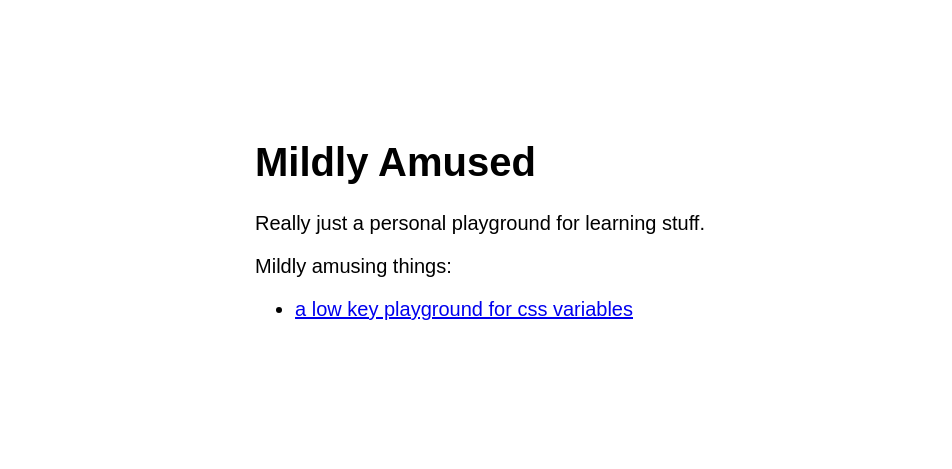
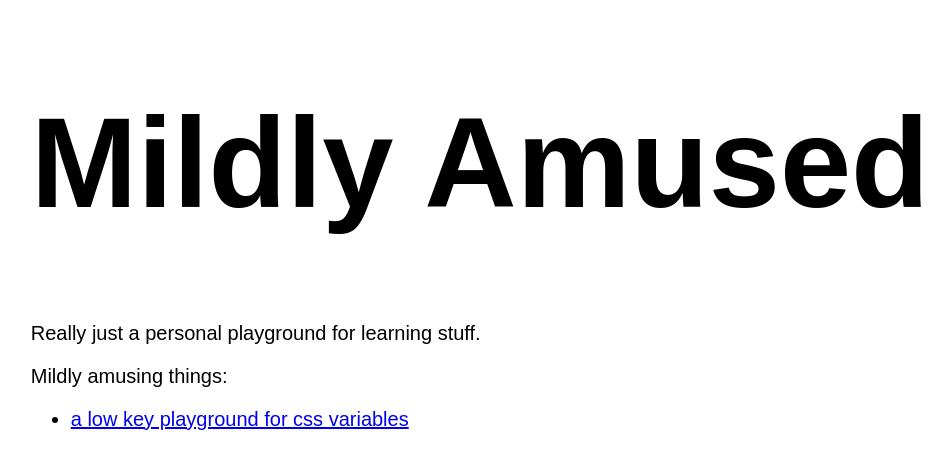
Before and after one commit to MagdalenaHenke/MagdalenaHenke.github.io, a plain HTML site: page index.html in a window 1280 px wide. Shown: the part 181-650 px from the top of the page, without its empty margins (160-1112 px from the left). Drawn offline with Linux system fonts and the light colour scheme.

Commit message:
scale heading size with vh

```diff
--- a/index.html
+++ b/index.html
@@ -10,15 +10,17 @@
     html {
       font-family: sans-serif;
       box-sizing: border-box;
-      width: 100%;
-      height: 100%;
     }
 
     main {
-      height: 100vh;
+      min-height: 100vh;
       display: flex;
       justify-content: center;
       align-items: center;
+    }
+
+    h1 {
+      font-size: 10vw; /* scale on smaller */
     }
 
     a:focus {
@@ -28,10 +30,10 @@
 </head>
 <body>
   <main>
-    <div class="centered">
+    <div>
       <h1>Mildly Amused</h1>
       <p>Really just a personal playground for learning stuff.</p>
-      <div class="mt-5" id="list-heading">Mildly amusing things:</div>
+      <div id="list-heading">Mildly amusing things:</div>
       <ul aria-labelledby="list-heading">
         <li><a href="/cssVariablesPlayground">a low key playground for css variables</a></li>
       </ul>
```
